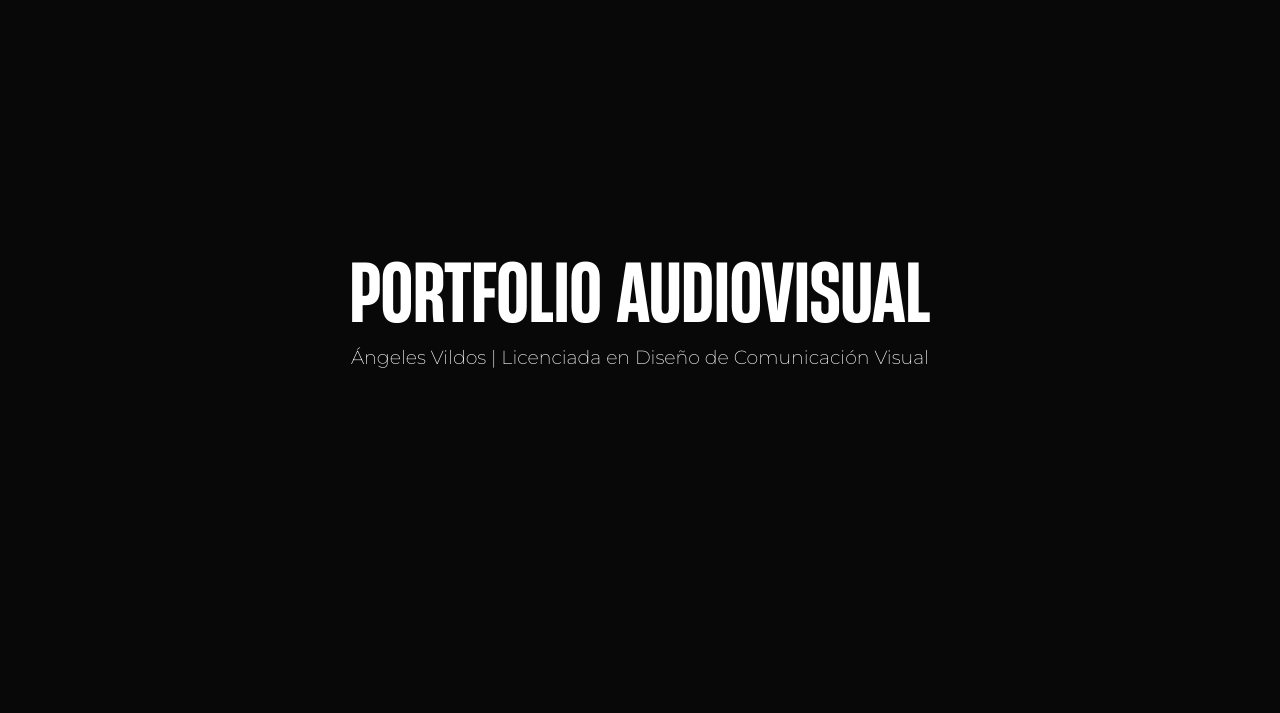
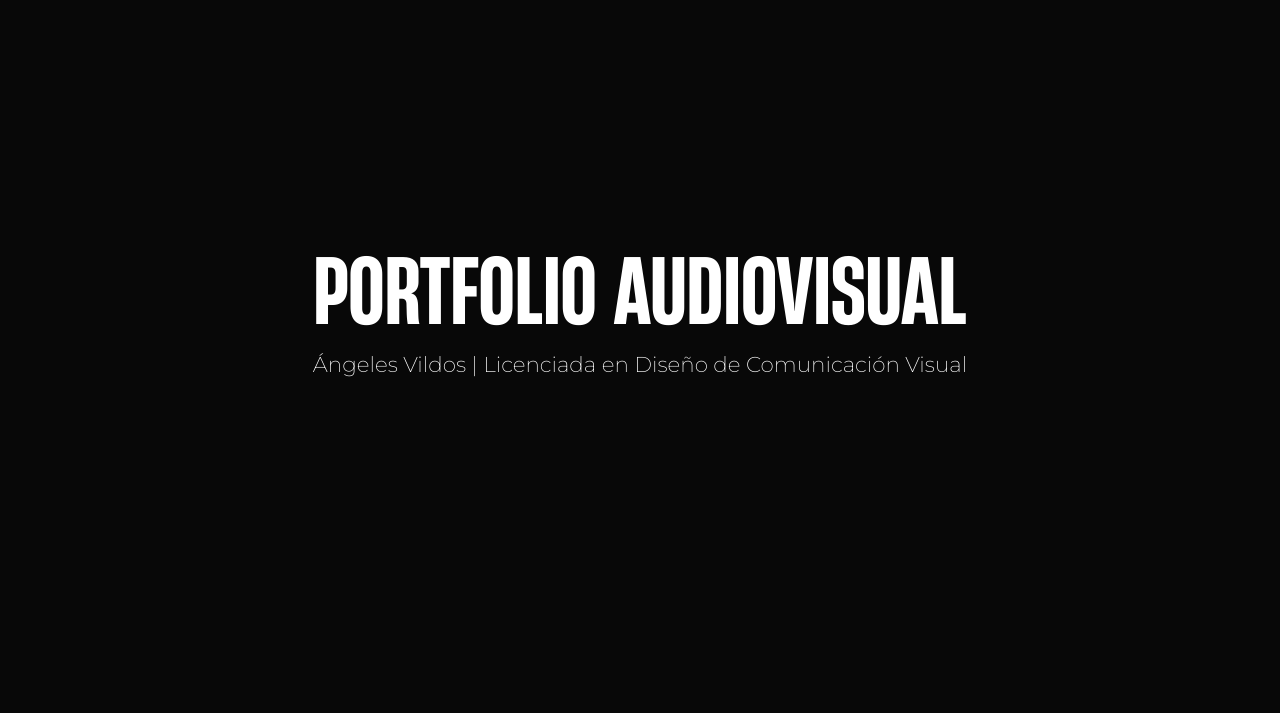
Before and after one commit to AngelesVildos/angelesvildos.github.io, a plain HTML site: page index.html in a window 1280 px wide. Shown: the part 87-800 px from the top of the page. Drawn offline with nearby package versions, Linux system fonts and the light colour scheme; a web font is replaced by a local one.

Commit message:
titulo portada

```diff
--- a/sass/partials/_index.scss
+++ b/sass/partials/_index.scss
@@ -48,6 +48,9 @@
         justify-content: center;
         align-items: center;
         flex-direction: column;
-        font-size: 1.9rem;
+        font-size: 2.15rem;
+        h1 {
+            font-size: 9rem;
+        }
     }
 }
```
Also changed, not shown: css/estilos.css, 2 other files.
